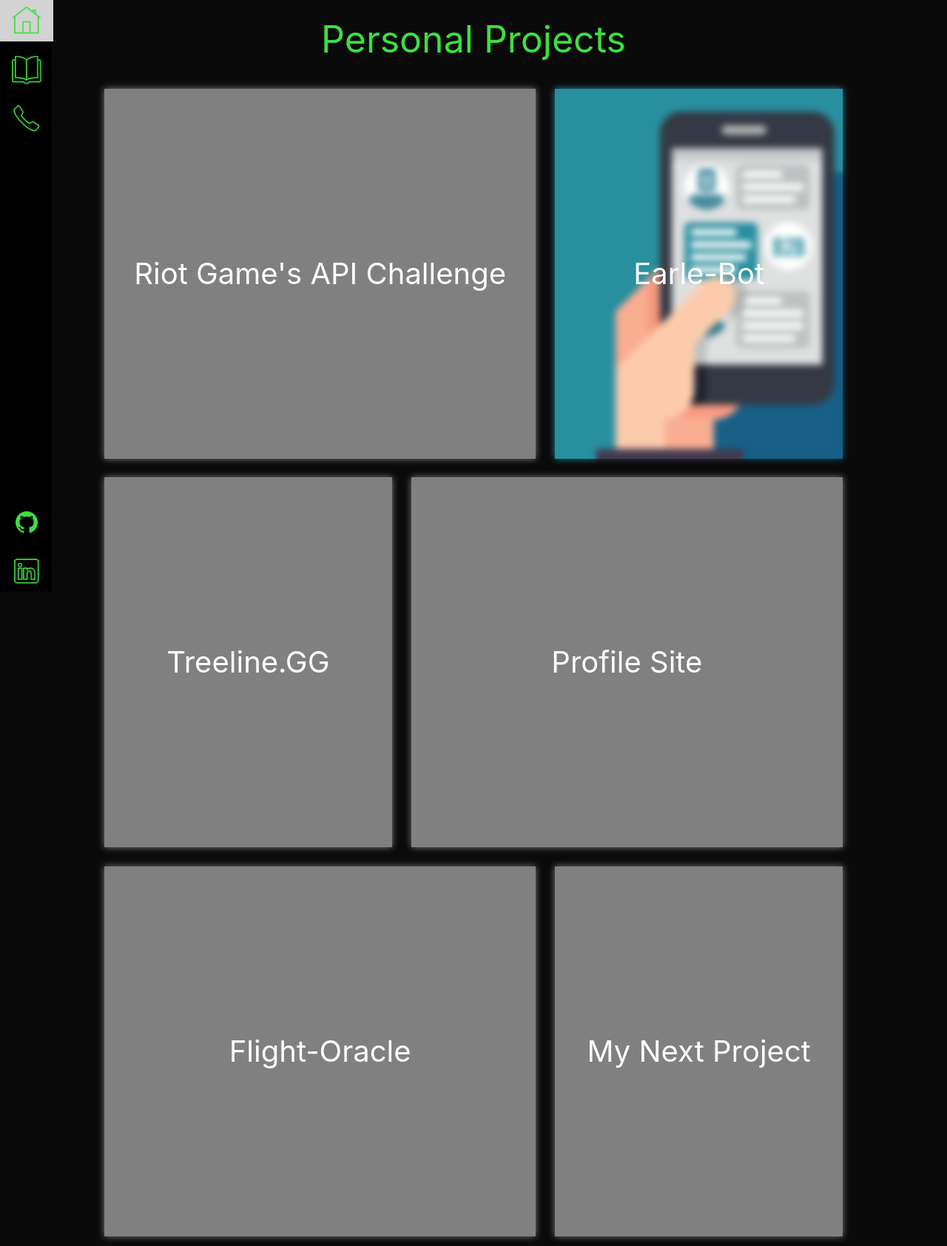
After one commit to Earleking/Profile-Site, a Flask app: page /projects2 in a window 1280 px wide. The commit adds this page. Shown: the whole page at 74% size. Run offline with Flask 2, Linux system fonts and the light colour scheme; parts of the project's set-up code (start-up, migrations or seed data) failed here and were passed over; some libraries are stand-ins or nearby versions.

Commit message:
updated projects2 page

```diff
--- /dev/null
+++ b/static/css/projects2Style.css
@@ -0,0 +1,85 @@
+.page-title {
+    color: #3BE03E;
+    text-align: center;
+    padding: 2vh 10vw;
+}
+
+
+.project-grid {
+    display: grid;
+    grid-template-areas: 'a a a b b' 'c c d d d' 'e e e f f' 'e e e f f';
+    grid-template-columns: auto auto auto auto auto;
+    width: 90%;
+    padding-left: 10%;
+}
+
+.project {
+    height: 500px;
+    /* width: 100px; */
+    background-color: gray;
+    margin: 1vw;
+    position: relative;
+    transition: .5s;
+}
+
+.project:hover {
+    box-shadow: 0 0 10px white;
+    cursor: pointer;
+}
+
+.project:hover .project-glass {
+    filter: blur(0);
+}
+
+.project-glass {
+    position: absolute;
+    height: 100%;
+    width: 100%;
+    background: inherit;
+    transition: .5s;
+    filter: blur(5px);
+}
+
+.project-1 {
+    grid-area: a;
+
+}
+.project-2 {
+    grid-area: b;
+    background: url("/static/images/bot.png");
+}
+.project-3 {
+    grid-area: c;
+}
+.project-4 {
+    grid-area: d;
+}
+.project-5 {
+    grid-area: e;
+}
+.project-6 {
+    grid-area: f;
+}
+
+.project-title {
+    top: 50%;
+    text-align: center;
+    transform: translateY(-50%);
+    position: absolute;
+    width: 100%;
+    color: white;
+}
+
+@media (max-width: 500px) {
+    .project-grid {
+        display: grid;
+        grid-template-areas: 'a' 'b' 'c' 'd' 'e' 'f';
+        grid-template-columns: auto;
+        width: 90%;
+        padding-left: 10%;
+    }
+
+    .project {
+        height: 80vw;
+    }
+}
--- /dev/null
+++ b/templates/projects2.html
@@ -0,0 +1,49 @@
+<link rel="stylesheet" href="/static/css/projects2Style.css">
+
+{% if inital_page is defined %}
+    {% extends "template2.html" %}
+{% endif %}
+
+{% block bodyblock %}
+    <div class="page-title header-custom-1">
+        Personal Projects
+    </div>
+    <div class="project-grid">
+        <div class="project-1 project">
+            <div class="project-glass"></div>
+            <div class="project-title header-custom-2">
+                Riot Game's API Challenge
+            </div>
+        </div>
+        <div class="project-2 project">
+            <div class="project-glass"></div>
+            <div class="project-title header-custom-2">
+                Earle-Bot
+            </div>
+        </div>
+        <div class="project-3 project">
+            <div class="project-glass"></div>
+            <div class="project-title header-custom-2">
+                Treeline.GG
+            </div>
+        </div>
+        <div class="project-4 project">
+            <div class="project-glass"></div>
+            <div class="project-title header-custom-2">
+                Profile Site
+            </div>
+        </div>
+        <div class="project-5 project">
+            <div class="project-glass"></div>
+            <div class="project-title header-custom-2">
+                Flight-Oracle
+            </div>
+        </div>
+        <div class="project-6 project">
+            <div class="project-glass"></div>
+            <div class="project-title header-custom-2">
+                My Next Project
+            </div>
+        </div>
+    </div>
+{% endblock %}
--- a/templates/template2.html
+++ b/templates/template2.html
@@ -27,7 +27,7 @@
     <div class="sidebar-custom">
         <div class="sidebar-custom-top">
             <div class="sidebar-entry">
-                <a class="nav-link nav-link-custom" href=""><img class="nav-image" src="/static/images/home-icon.png"><div class="glow"></div></a>
+                <a class="nav-link nav-link-custom" href="/" id="test"><img class="nav-image" src="/static/images/home-icon.png"></a>
             </div>
             <div class="sidebar-entry">
                 <a class="nav-link nav-link-custom" href="/aboutMe"><img class="nav-image" src="/static/images/about-icon.png"></a>
--- a/views/views.py
+++ b/views/views.py
@@ -64,6 +64,12 @@
         return render_template('projects.html', title='Projects')
     return render_template('projects.html', title='Projects', inital_page=True)
 
+@main.route('projects2')
+def projects2():
+    if request.method == 'POST':
+        return render_template('projects2.html', title='Projects')
+    return render_template('projects2.html', title='Projects', inital_page=True)
+
 @main.route('submitEmail', methods=['POST'])
 def send_email():
     '''
```
Also changed, not shown: static/images/bot.png (added).
